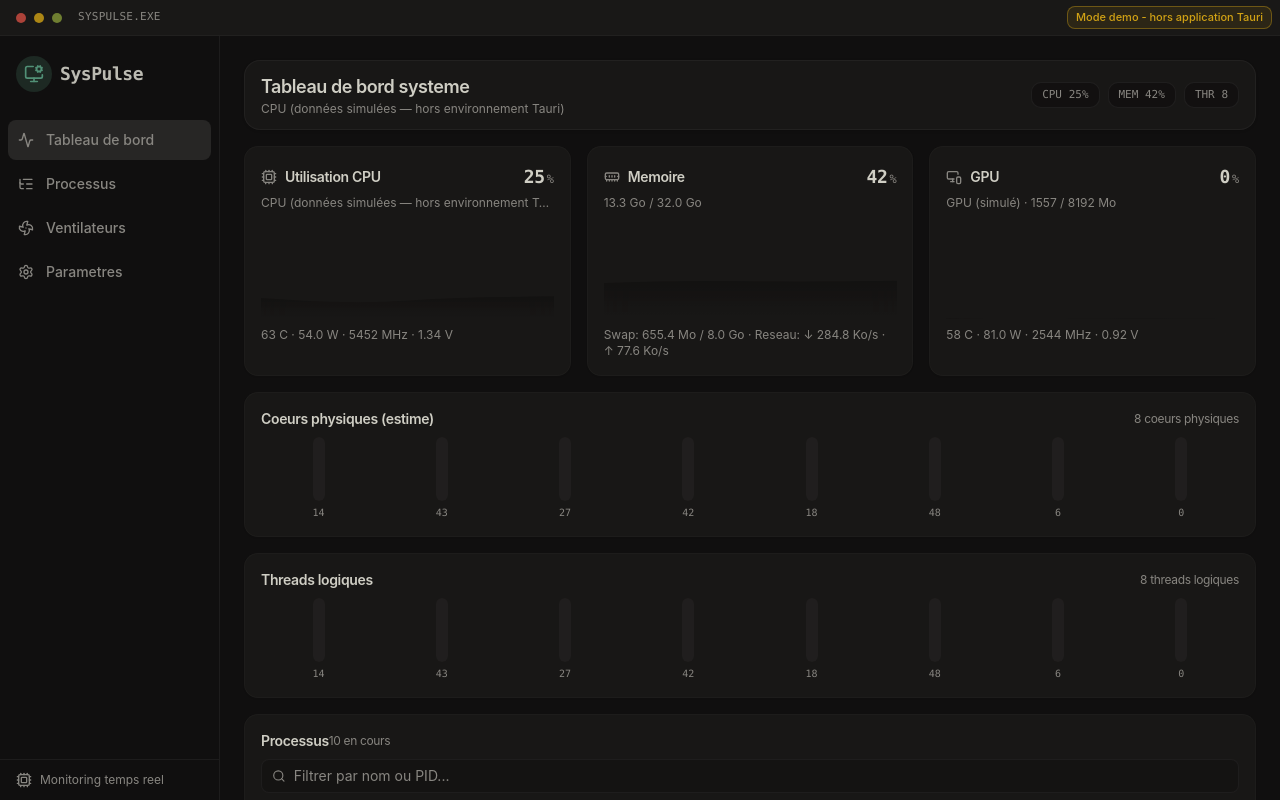
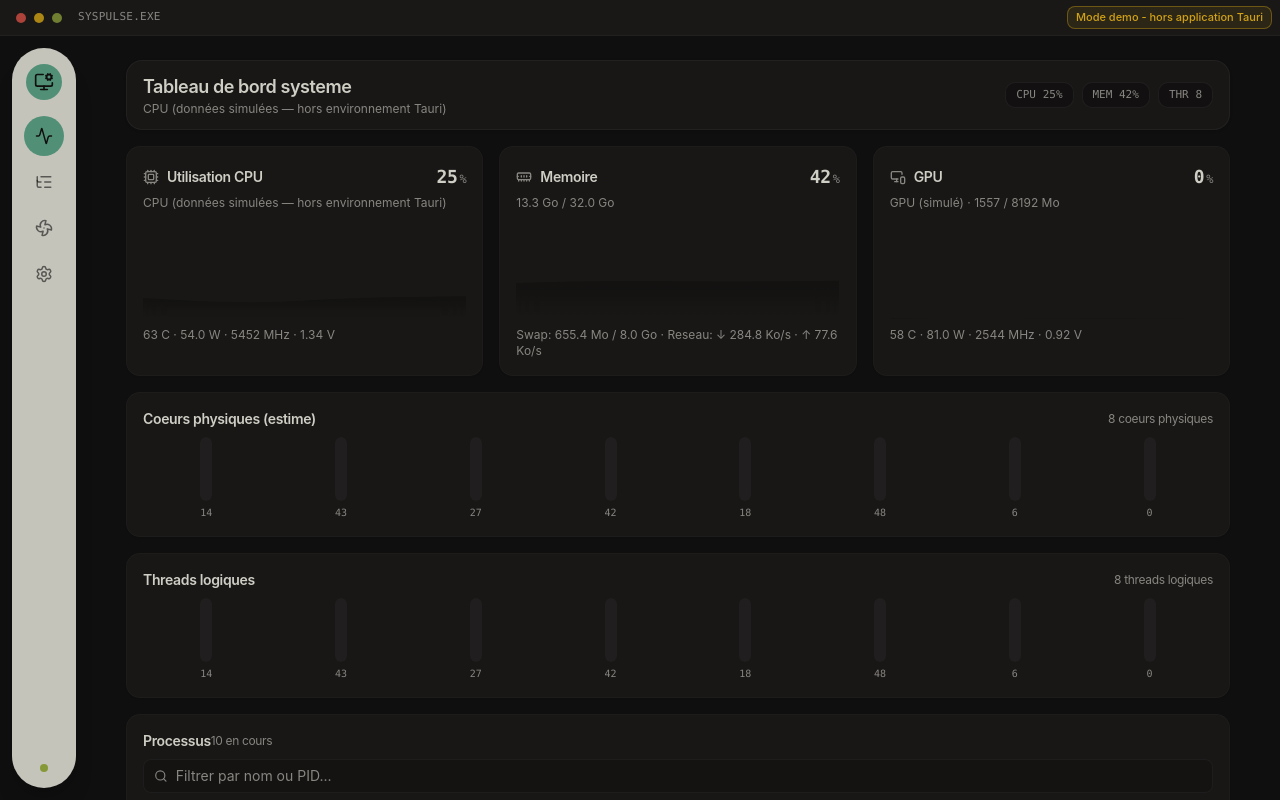
Before and after one commit to Mechalicious/syspulse, a React (Vite) app: page / in a window 1280 px wide. Built offline with nearby package versions, Linux system fonts and the light colour scheme.

Commit message:
style: redesign sidebar as a floating icon-dock pill
Replaces the flush, expandable panel with a compact rounded capsule
(icon-only, tooltip labels) floating over the dark background.

```diff
--- a/src/components/layout/sidebar.tsx
+++ b/src/components/layout/sidebar.tsx
@@ -1,5 +1,4 @@
-import { useState } from "react";
-import { Activity, Cpu, Fan, ListTree, MonitorCog, Settings } from "lucide-react";
+import { Activity, Fan, ListTree, MonitorCog, Settings } from "lucide-react";
 import { cn } from "@/lib/utils";
 
 interface SidebarProps {
@@ -9,7 +8,6 @@ interface SidebarProps {
 }
 
 export function Sidebar({ activeSection, onNavigate, language }: SidebarProps) {
-  const [collapsed, setCollapsed] = useState(false);
   const navItems = language === "en"
     ? [
         { id: "dashboard" as const, label: "Dashboard", icon: Activity },
@@ -25,33 +23,16 @@ export function Sidebar({ activeSection, onNavigate, language }: SidebarProps) {
       ];
 
   return (
-    <div
-      className={cn(
-        "hidden h-full flex-shrink-0 border-r border-border/60 bg-sidebar pt-4 transition-[width] duration-300 ease-in-out md:flex md:flex-col",
-        collapsed ? "md:w-sidebar-collapsed" : "md:w-sidebar",
-      )}
-    >
-      <div className="flex w-full flex-col px-2">
-        <button
-          type="button"
-          onClick={() => setCollapsed((c) => !c)}
-          className="mb-6 flex items-center gap-2 rounded-md px-2 py-1 text-left"
-          title={language === "en" ? "Collapse / expand" : "Reduire / agrandir"}
+    <div className="hidden shrink-0 items-stretch py-3 pl-3 md:flex">
+      <div className="flex w-16 flex-col items-center gap-1 rounded-full bg-foreground/95 py-4 shadow-xl">
+        <div className="mb-3 flex h-9 w-9 flex-shrink-0 items-center justify-center rounded-full bg-chart-1 text-background">
+          <MonitorCog className="h-5 w-5" />
+        </div>
+
+        <nav
+          className="flex flex-1 flex-col items-center gap-1.5"
+          aria-label={language === "en" ? "Main navigation" : "Navigation principale"}
         >
-          <span className="flex h-9 w-9 flex-shrink-0 items-center justify-center rounded-full bg-chart-1/20 text-chart-1">
-            <MonitorCog className="h-5 w-5" />
-          </span>
-          <span
-            className={cn(
-              "font-mono text-lg font-semibold tracking-tight text-foreground/90 transition-opacity duration-200",
-              collapsed ? "sr-only opacity-0" : "opacity-100",
-            )}
-          >
-            SysPulse
-          </span>
-        </button>
-
-        <nav className="flex flex-col gap-1" aria-label={language === "en" ? "Main navigation" : "Navigation principale"}>
           {navItems.map((item) => {
             const Icon = item.icon;
             const active = activeSection === item.id;
@@ -59,27 +40,26 @@ export function Sidebar({ activeSection, onNavigate, language }: SidebarProps) {
               <button
                 key={item.id}
                 type="button"
+                title={item.label}
+                aria-label={item.label}
                 onClick={() => onNavigate(item.id)}
                 className={cn(
-                  "flex h-10 items-center gap-3 rounded-md px-2.5 text-sm font-medium transition-colors",
+                  "flex h-10 w-10 flex-shrink-0 items-center justify-center rounded-full transition-colors",
                   active
-                    ? "bg-sidebar-accent text-sidebar-accent-foreground"
-                    : "text-muted-foreground hover:bg-sidebar-accent/60 hover:text-foreground",
+                    ? "bg-chart-1 text-background"
+                    : "text-background/60 hover:bg-background/10 hover:text-background",
                 )}
               >
-                <Icon className="h-4 w-4 flex-shrink-0" />
-                <span className={cn("truncate", collapsed && "sr-only opacity-0")}>{item.label}</span>
+                <Icon className="h-[18px] w-[18px]" />
               </button>
             );
           })}
         </nav>
-      </div>
 
-      <div className="mt-auto flex items-center gap-2 border-t border-border/60 px-4 py-3 text-muted-foreground">
-        <Cpu className="h-4 w-4 flex-shrink-0" />
-        <span className={cn("truncate text-xs", collapsed && "sr-only opacity-0")}>
-          {language === "en" ? "Real-time monitoring" : "Monitoring temps reel"}
-        </span>
+        <span
+          className="mt-3 h-2 w-2 flex-shrink-0 animate-pulse rounded-full bg-success"
+          title={language === "en" ? "Real-time monitoring" : "Monitoring temps reel"}
+        />
       </div>
     </div>
   );
```
